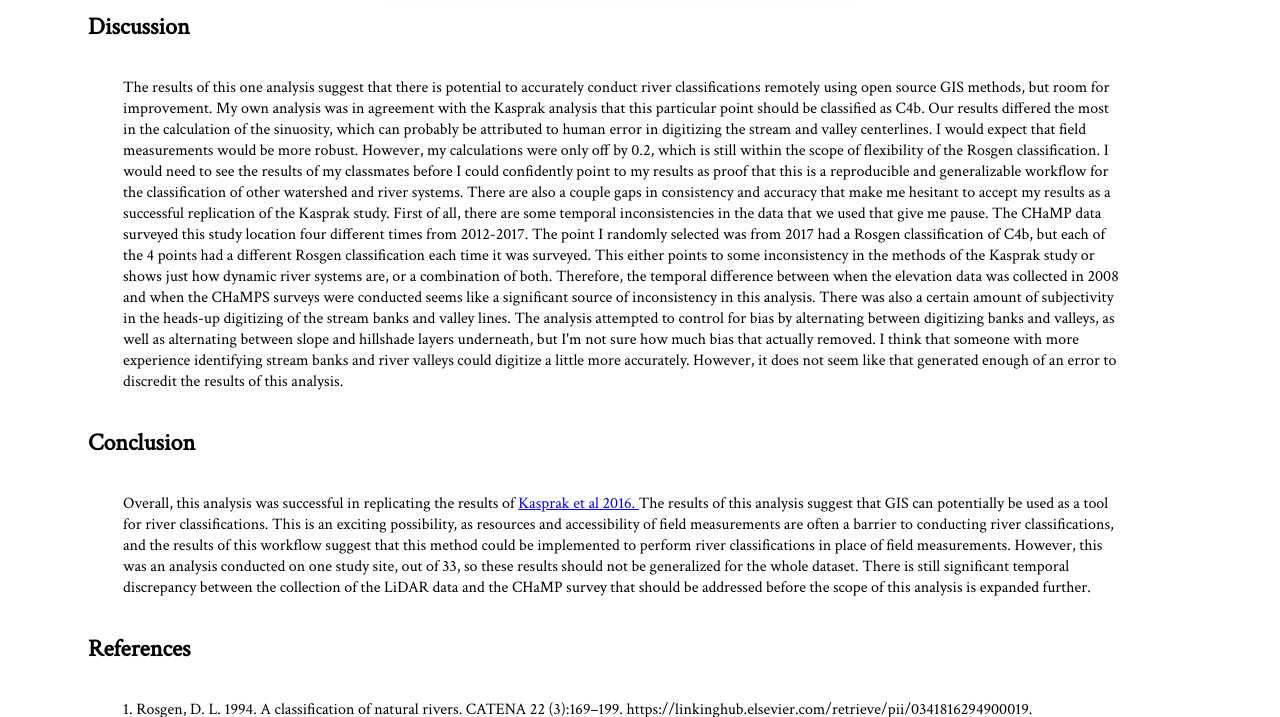
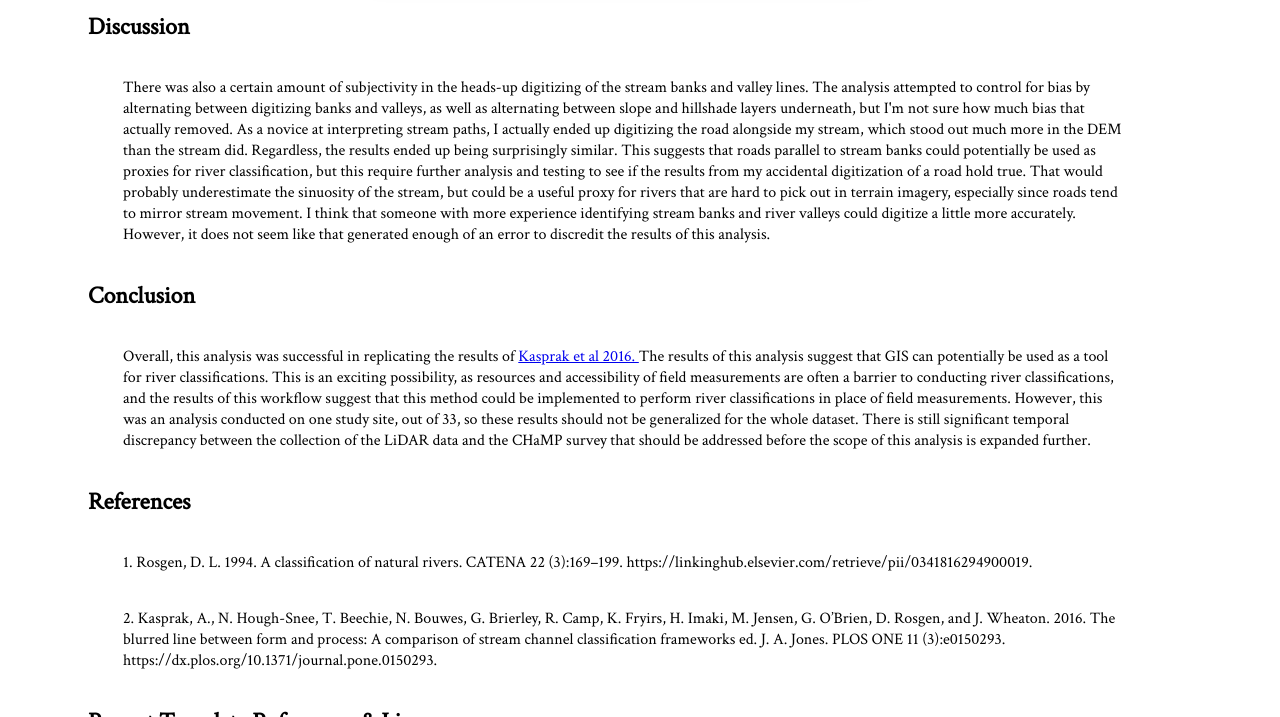
Before and after one commit to hrigdon98/hrigdon98.github.io, a Jekyll site: the page rosgen/report.html, which Jekyll copies as it is, in a window 1280 px wide and 900 px high, scrolled down 4403 px, cut to the strip 183-900 px from the top of the window. Built offline with Jekyll 4.4.1, drawn with Linux system fonts in a browser that asks for light colours; nearby versions of some CDN libraries; some of the changed text lies outside the part shown.

Commit message:
rosgen edits

```diff
--- a/rosgen/report.html
+++ b/rosgen/report.html
@@ -52,7 +52,7 @@
 
 
   <h2 style="text-align:left"> Materials and Procedure </h2>
-<p style="text-align:left"> This analysis was replicated using entirely open source software. We used a combination of GRASS, QGIS 3.16 LTR, and RStudio. It is unclear what software was used in the Kasprak et al study, but it is assumed to be proprietary software. Our analysis also used a  1m LiDAR-derived DEM in place of field measurements to calculate our terrain-based metrics. </p>
+<p style="text-align:left">Kasprak et al. (2016) used the River Bathymetry Toolkit and the CHaMP Topo Toolbar to perform their analysis. This analysis was replicated using entirely open source software, in GRASS, with some postprocesssing in R Studio. Our analysis also used a  1m LiDAR-derived DEM in place of field measurements to calculate our terrain-based metrics. </p>
 
 <p style="text-align:left">My location was the study site identified by loc_id = 9 in the Columbia Habitat and Monitoring Program (CHaMP)<a href = "https://github.com/hrigdon98/RE-rosgen/tree/main/data/raw/public">dataset.</a></p>
 <p style="text-align:left">Code and materials are available in this Github <a href = "https://github.com/hrigdon98/RE-rosgen">repository.</a></p>
@@ -138,12 +138,8 @@
 <h2 style="text-align:left"> Discussion </h2>
 
 
-<p style="text-align:left">The results of this one analysis suggest that there is potential to accurately conduct river classifications remotely using open source GIS methods, but room for improvement. My own analysis was in agreement with the Kasprak analysis that this particular point should be classified as C4b. Our results differed the most in the calculation of the sinuosity, which can probably be attributed to human error in digitizing the stream and valley centerlines. I would expect that field measurements would be more robust. However, my calculations were only off by 0.2, which is still within the scope of flexibility of the Rosgen classification. I would need to see the results of my classmates before I could confidently point to my results as proof that this is a reproducible and generalizable workflow for the classification of other watershed and river systems. There are also a couple gaps in consistency and accuracy that make me hesitant to accept my results as a successful replication of the Kasprak study.
-
-First of all, there are some temporal inconsistencies in the data that we used that give me pause. The CHaMP data surveyed this study location four different times from 2012-2017. The point I randomly selected was from 2017 had a Rosgen classification of C4b, but each of the 4 points had a different Rosgen classification each time it was surveyed. This either points to some inconsistency in the methods of the Kasprak study or shows just how dynamic river systems are, or a combination of both. Therefore, the temporal difference between when the elevation data was collected in 2008 and when the CHaMPS surveys were conducted seems like a significant source of inconsistency in this analysis.
-
-There was also a certain amount of subjectivity in the heads-up digitizing of the stream banks and valley lines. The analysis attempted to control for bias by alternating between digitizing banks and valleys, as well as alternating between slope and hillshade layers underneath, but I'm not sure how much bias that actually removed. I think that someone with more experience identifying stream banks and river valleys could digitize a little more accurately. However, it does not seem like that generated enough of an error to discredit the results of this analysis.</p>
-
+<p style="text-align:left">There was also a certain amount of subjectivity in the heads-up digitizing of the stream banks and valley lines. The analysis attempted to control for bias by alternating between digitizing banks and valleys, as well as alternating between slope and hillshade layers underneath, but I'm not sure how much bias that actually removed. As a novice at interpreting stream paths, I actually ended up digitizing the road  alongside my stream, which stood out much more in the DEM than the stream did. Regardless, the results ended up being surprisingly similar. This suggests that roads parallel to stream banks could potentially be used as proxies for river classification, but this require further analysis and testing to see if the results from my accidental digitization of a road hold true. That would probably underestimate the sinuosity of the stream, but could be a useful proxy for rivers that are hard to pick out in terrain imagery, especially since roads tend to mirror stream movement.
+I think that someone with more experience identifying stream banks and river valleys could digitize a little more accurately. However, it does not seem like that generated enough of an error to discredit the results of this analysis.</p>
 
 <h2 style="text-align:left"> Conclusion </h2>
 <p style="text-align:left">Overall, this analysis was successful in replicating the results of <a href="https://journals.plos.org/plosone/article?id=10.1371/journal.pone.0150293"> Kasprak et al 2016. </a> The results of this analysis suggest that GIS can potentially be used as a tool for river classifications. This is an exciting possibility, as resources and accessibility of field measurements are often a barrier to conducting river classifications, and the results of this workflow suggest that this method could be implemented to perform river classifications in place of field measurements. However, this was an analysis conducted on one study site, out of 33, so these results should not be generalized for the whole dataset. There is still significant temporal discrepancy between the collection of the LiDAR data and the CHaMP survey that should be addressed before the scope of this analysis is expanded further.</p>
```
